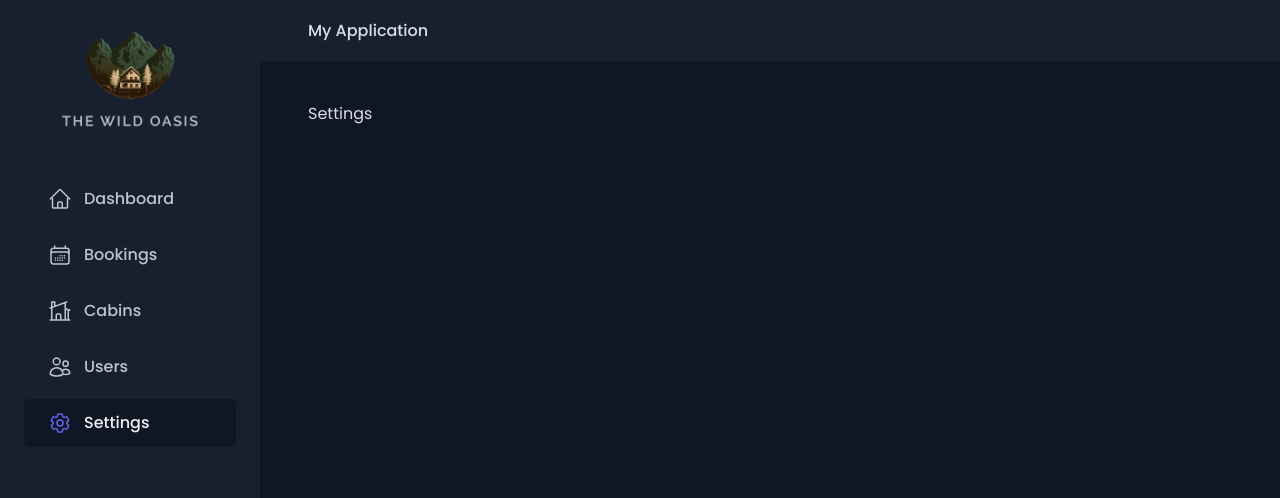
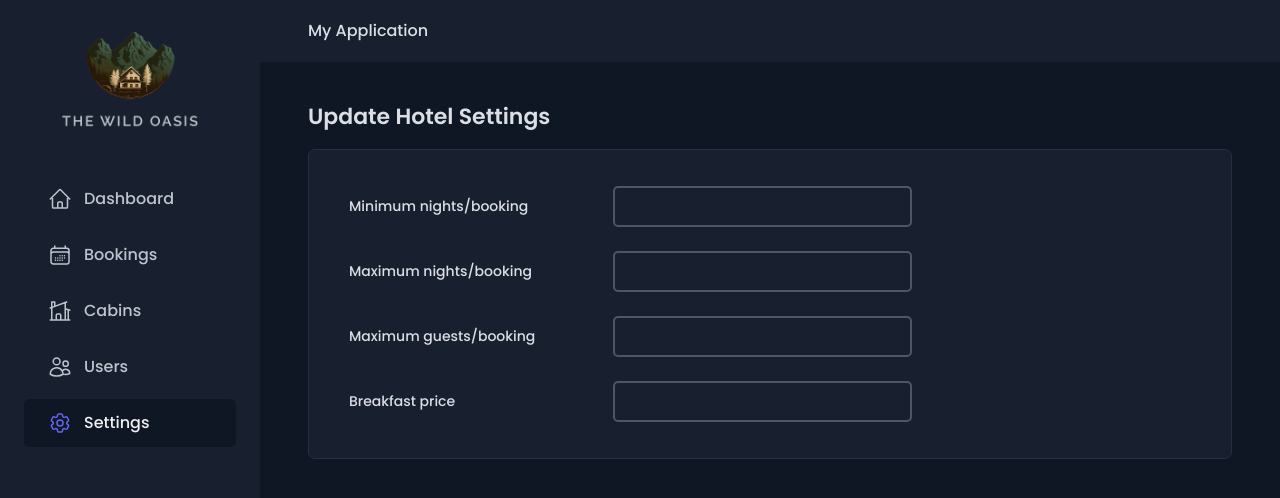
Before and after one commit to r0manpun/hotel-booking-management, a React (Vite) app: page /settings in a window 1280 px wide. Shown: the top 498 px of the page. Built offline with nearby package versions, Linux system fonts and the light colour scheme.

Commit message:
feat(settings): create booking rules configuration
Added Settings component for managing booking constraints
Implemented controls for:

Minimum/maximum nights per booking
Maximum guests per booking
Breakfast price configuration

```diff
--- /dev/null
+++ b/src/components/FormRow.jsx
@@ -0,0 +1,31 @@
+import styled from 'styled-components';
+
+const StyledFormRow = styled.div`
+  display: grid;
+  align-items: center;
+  grid-template-columns: 24rem 1fr 1.2fr;
+  gap: 2.4rem;
+
+  padding: 1.2rem 0;
+`;
+
+const Label = styled.div`
+  font-weight: 500;
+`;
+
+const Error = styled.div`
+  font-size: 1.4rem;
+  color: var(--color-red-500);
+`;
+
+function FormRow({ children, label, error }) {
+  return (
+    <StyledFormRow>
+      {label && <Label htmlFor={children.props?.id}>{label}</Label>}
+      {children}
+      {error && <Error>{error}</Error>}
+    </StyledFormRow>
+  );
+}
+
+export default FormRow;
--- a/src/components/FormVertical.jsx
+++ b/src/components/FormRowVertical.jsx
@@ -16,7 +16,7 @@ const Error = styled.div`
   color: var(--color-red-500);
 `;
 
-function FormVertical({ children, label, error }) {
+function FormRowVertical({ children, label, error }) {
   return (
     <StyledFormRow>
       {label && <Label htmlFor={children.props?.id}>{label}</Label>}
@@ -26,4 +26,4 @@ function FormVertical({ children, label, error }) {
   );
 }
 
-export default FormVertical;
+export default FormRowVertical;
--- a/src/features/authentication/users/LoginForm.jsx
+++ b/src/features/authentication/users/LoginForm.jsx
@@ -1,7 +1,7 @@
 import { useState } from 'react';
 
 import Form from '../../../components/Form';
-import FormVertical from '../../../components/FormVertical';
+import FormRowVertical from '../../../components/FormRowVertical';
 import Input from '../../../components/Input';
 import Button from '../../../components/Button';
 import SpinnerMini from '../../../components/SpinnerMini';
@@ -32,7 +32,7 @@ function LoginForm() {
 
   return (
     <Form onSubmit={handleSubmit}>
-      <FormVertical label='Email address'>
+      <FormRowVertical label='Email address'>
         <Input
           id='email'
           type='email'
@@ -41,8 +41,8 @@ function LoginForm() {
           onChange={(e) => setEmail(e.target.value)}
           disabled={isPending}
         />
-      </FormVertical>
-      <FormVertical label='Password'>
+      </FormRowVertical>
+      <FormRowVertical label='Password'>
         <Input
           id='password'
           type='password'
@@ -51,14 +51,14 @@ function LoginForm() {
           onChange={(e) => setPassword(e.target.value)}
           disabled={isPending}
         />
-      </FormVertical>
-      <FormVertical>
+      </FormRowVertical>
+      <FormRowVertical>
         <Button
           size='large'
           disabled={isPending}>
           {!isPending ? 'Login' : <SpinnerMini />}
         </Button>
-      </FormVertical>
+      </FormRowVertical>
     </Form>
   );
 }
--- a/src/features/bookings/BookingTable.jsx
+++ b/src/features/bookings/BookingTable.jsx
@@ -19,24 +19,26 @@ const fakeBookings = [
     created_at: fromToday(-20, true),
     startDate: fromToday(0),
     endDate: fromToday(7),
-    cabinId: 1,
-    guestId: 2,
+    cabins: { name: '001' },
+    guests: { fullName: 'John', email: 'john@test.com' },
     hasBreakfast: true,
     observations:
       'I have a gluten allergy and would like to request a gluten-free breakfast.',
     isPaid: false,
     numGuests: 1,
+    id: 1,
   },
   {
     created_at: fromToday(-33, true),
     startDate: fromToday(-23),
     endDate: fromToday(-13),
-    cabinId: 1,
-    guestId: 3,
+    cabins: { name: '002' },
+    guests: { fullName: 'Luffy', email: 'luffy@test.com' },
     hasBreakfast: true,
     observations: '',
     isPaid: true,
     numGuests: 2,
+    id: 2,
   },
 ];
 
@@ -45,7 +47,7 @@ function BookingTable() {
 
   if (isLoading) return <Spinner />;
 
-  let testbooking = bookings === 'undefined' ? fakeBookings : bookings;
+  let testbooking = bookings !== 'undefined' ? fakeBookings : bookings;
 
   return (
     <Menus>
--- /dev/null
+++ b/src/features/settings/UpdateSettingsForm.jsx
@@ -0,0 +1,44 @@
+import Form from '../../components/Form';
+import FormRow from '../../components/FormRow';
+import Input from '../../components/Input';
+
+function UpdateSettingsForm() {
+  return (
+    <Form>
+      <FormRow label='Minimum nights/booking'>
+        <Input
+          type='number'
+          id='min-nights'
+          defaultValue='minBookingLength'
+          onBlur={() => {}}
+        />
+      </FormRow>
+      <FormRow label='Maximum nights/booking'>
+        <Input
+          type='number'
+          id='max-nights'
+          defaultValue='maxBookingLength'
+          onBlur={() => {}}
+        />
+      </FormRow>
+      <FormRow label='Maximum guests/booking'>
+        <Input
+          type='number'
+          id='max-guests'
+          defaultValue='maxGuestsPerBooking'
+          onBlur={() => {}}
+        />
+      </FormRow>
+      <FormRow label='Breakfast price'>
+        <Input
+          type='number'
+          id='breakfast-price'
+          defaultValue='breakfastPrice'
+          onBlur={() => {}}
+        />
+      </FormRow>
+    </Form>
+  );
+}
+
+export default UpdateSettingsForm;
--- a/src/pages/Settings.jsx
+++ b/src/pages/Settings.jsx
@@ -1,4 +1,13 @@
+import Heading from '../components/Heading';
+import Row from '../components/Row';
+import UpdateSettingsForm from '../features/settings/UpdateSettingsForm';
+
 function Settings() {
-    return <div>Settings</div>;
-  }
-  export default Settings;
+  return (
+    <Row type='vertical'>
+      <Heading as='h1'> Update Hotel Settings</Heading>
+      <UpdateSettingsForm />
+    </Row>
+  );
+}
+export default Settings;
```
Also changed, not shown: src/utils/helper.js (line endings or trailing spaces).
